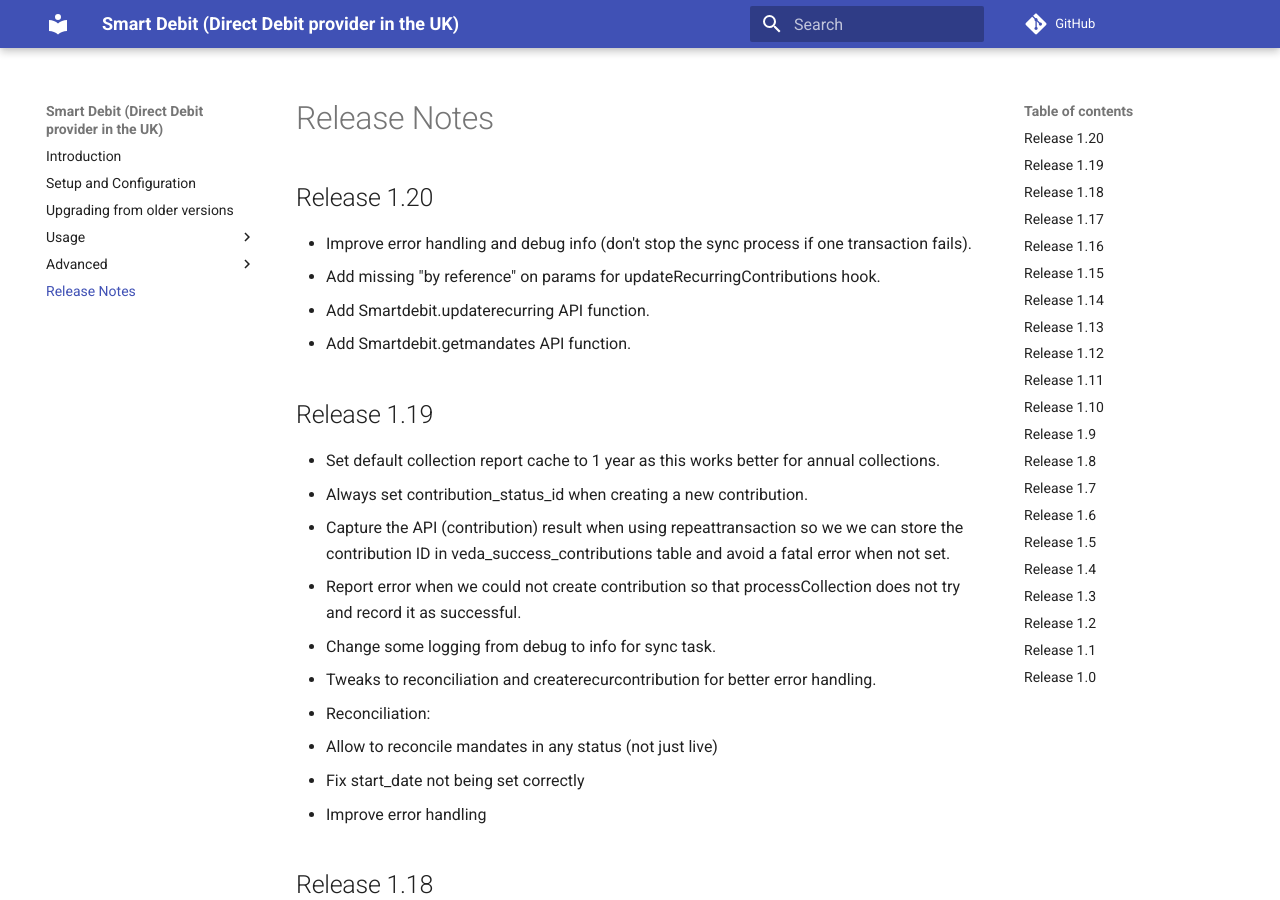
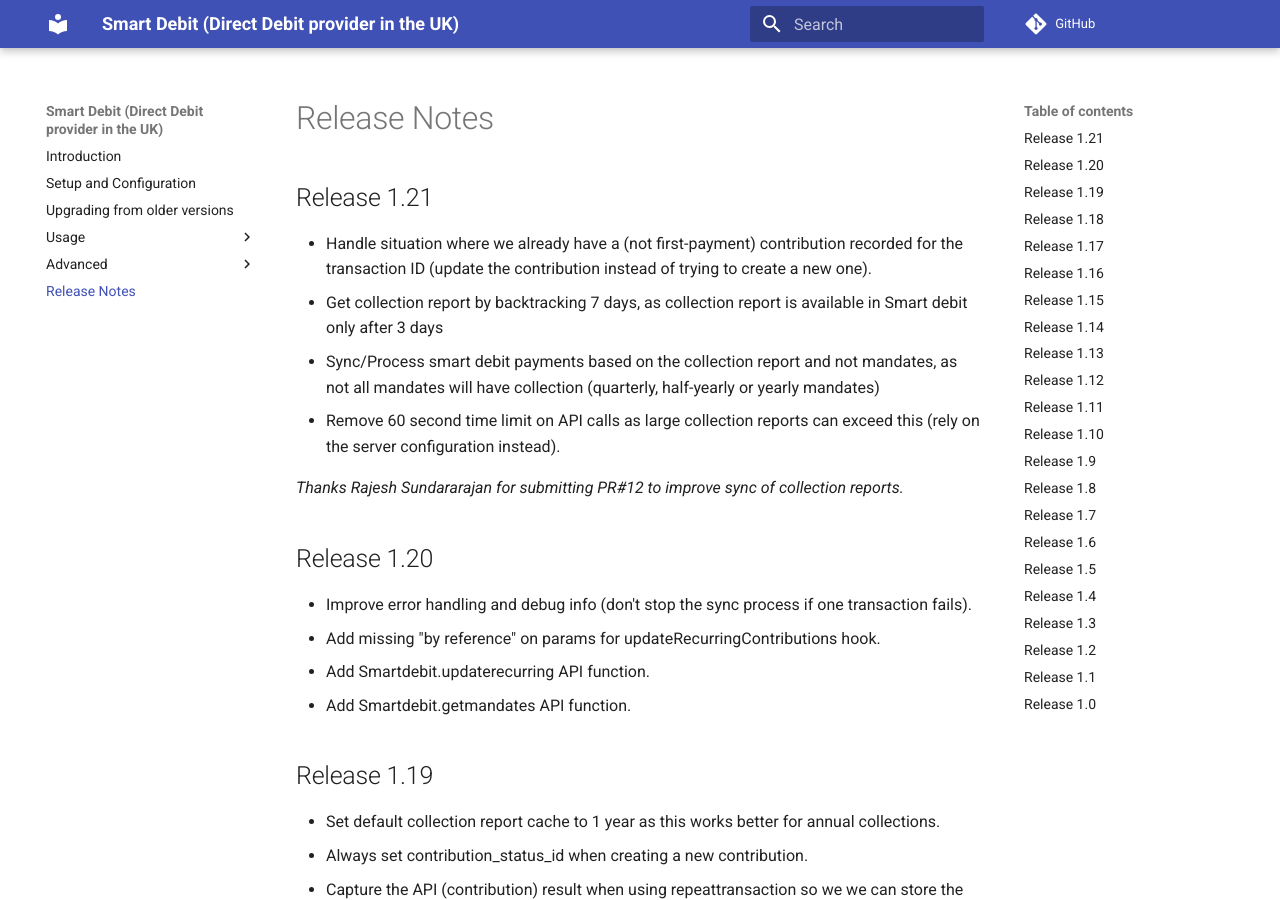
Before and after one commit to mattwire/org.civicrm.smartdebit, an MkDocs documentation site: the page built from docs/release/release_notes.md, in a window 1280 px wide and 900 px high. Built offline with MkDocs 1.6.1 and Material for MkDocs 9.7.7, drawn with Linux system fonts in a browser that asks for light colours; comment, search, counter and statistics services are not loaded; old or Windows-style settings are respelled for this version of MkDocs.

Commit message:
Remove 60 second time limit on API calls

```diff
--- a/docs/release/release_notes.md
+++ b/docs/release/release_notes.md
@@ -1,3 +1,12 @@
+## Release 1.21
+
+* Handle situation where we already have a (not first-payment) contribution recorded for the transaction ID (update the contribution instead of trying to create a new one).
+* Get collection report by backtracking 7 days, as collection report is available in Smart debit only after 3 days
+* Sync/Process smart debit payments based on the collection report and not mandates, as not all mandates will have collection (quarterly, half-yearly or yearly mandates)
+* Remove 60 second time limit on API calls as large collection reports can exceed this (rely on the server configuration instead).
+
+*Thanks Rajesh Sundararajan for submitting PR#12 to improve sync of collection reports.*
+
 ## Release 1.20
 * Improve error handling and debug info (don't stop the sync process if one transaction fails).
 * Add missing "by reference" on params for updateRecurringContributions hook.
```
Also changed, not shown: 1 other file.
